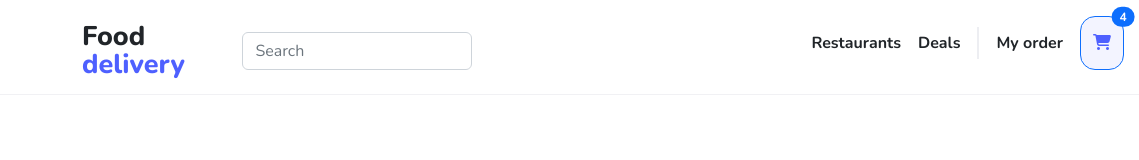
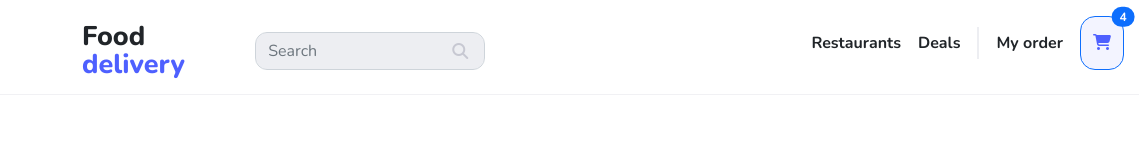
Before and after one commit to Tolea01/Food-delivery, a plain HTML site: page Home page/index.html in a window 1280 px wide. Shown: the full height of the page, 0-1139 px from the left. Drawn offline with nearby package versions, Linux system fonts and the light colour scheme.

Commit message:
search button

```diff
--- a/Home page/index.html
+++ b/Home page/index.html
@@ -24,8 +24,9 @@
                 </div>
             </div>
             <div class="col-3 search d-flex align-items-center position-fixed">
-                <form class="d-flex" role="search">
+                <form class="d-flex position-relative" role="search">
                     <input class="form-control me-2" type="search" placeholder="Search" aria-label="Search">
+                    <i class="fa-solid fa-magnifying-glass position-absolute color-gray"></i>
                 </form>
             </div>
             <div class="col d-flex justify-content-end">
--- a/Home page/style.css
+++ b/Home page/style.css
@@ -21,8 +21,6 @@ body {
 
 .search {
     max-width: 325px;
-    /* max-width: 30%; */
-    /* transform:translateX(-50px) */
 }
 
 .navbar {
@@ -36,7 +34,6 @@ body {
 .vertical-line {
     width: 0px;
     height: 32px;
-    /* background-color: #EDEEF2; */
     margin-right: 17px;
     border: 1px solid #EDEEF2;
 }
@@ -63,5 +60,16 @@ body {
 }
 
 .search {
-    left: 18%;
+    left: 19%;
 }
+
+i.fa-magnifying-glass {
+    right: 25px;
+    top: 50%;
+    transform: translateY(-50%);
+}
+
+input[type="search"] {
+    border-radius: 12px;
+    background-color: #EDEEF2;
+}
```
